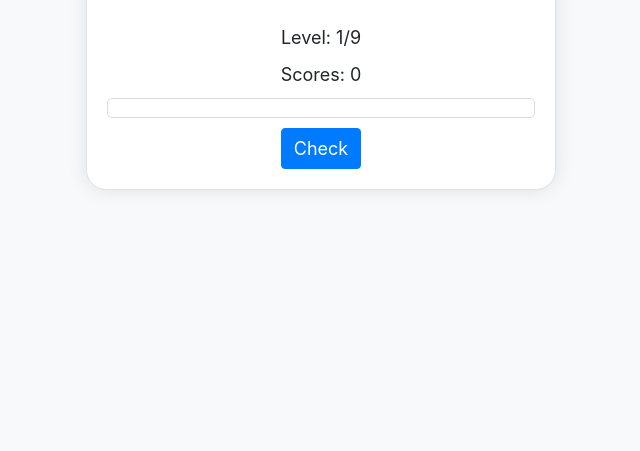
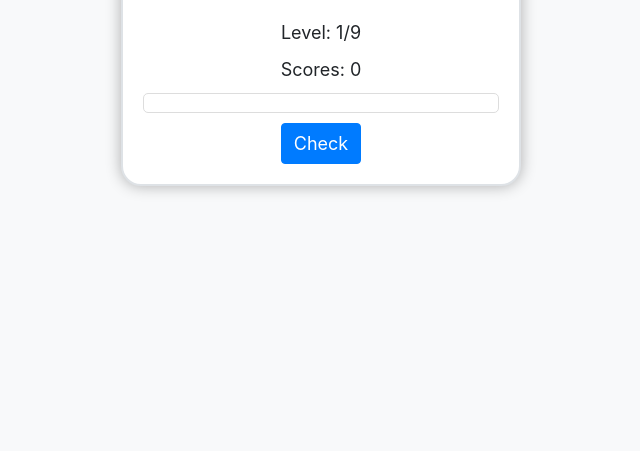
Before and after one commit to dim1024/trainer, a plain HTML site: page index.html in a window 1280 px wide. Shown: the part 349-800 px from the top of the page, without its empty margins (319-959 px from the left). Drawn offline with nearby package versions, Linux system fonts and the light colour scheme.

Commit message:
Update index.html

```diff
--- a/index.html
+++ b/index.html
@@ -18,15 +18,15 @@
     #expression-container {
       text-align: center;
       padding: 20px;
-      border: 1px solid #dee2e6;
+      border: 2px solid #dee2e6;
       border-radius: 20px;
       background-color: #fff;
-      box-shadow: 0 0 20px rgba(0, 0, 0, 0.1);
-      width: 470px;
+      box-shadow: 0 0 15px rgba(0, 0, 0, 0.3);
+      width: 400px;
     }
 
     .expression {
-      font-size: 35px; /* Adjust the font size as needed */
+      font-size: 28px; /* Adjust the font size as needed */
       /* margin-bottom: 10px; */
       user-select: none; /* Prevent text selection */
       margin-top: 1%;
```
